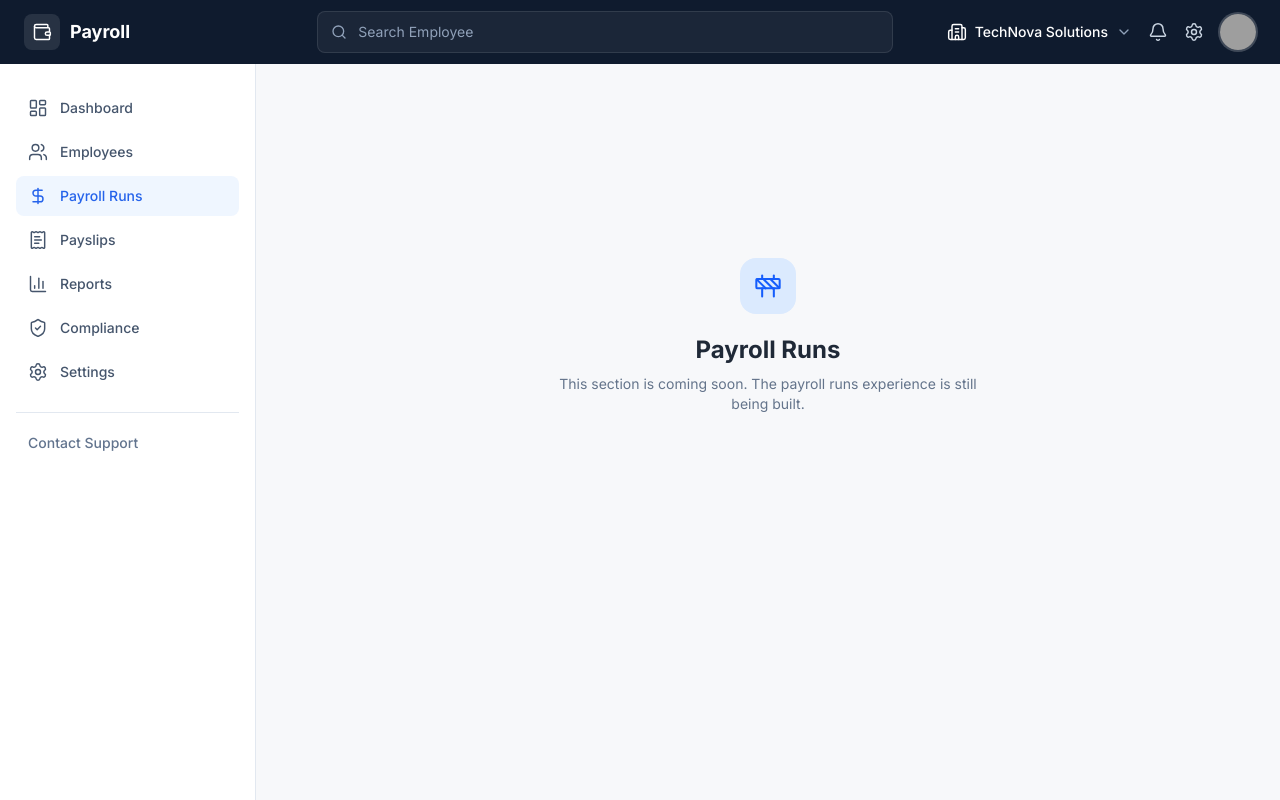
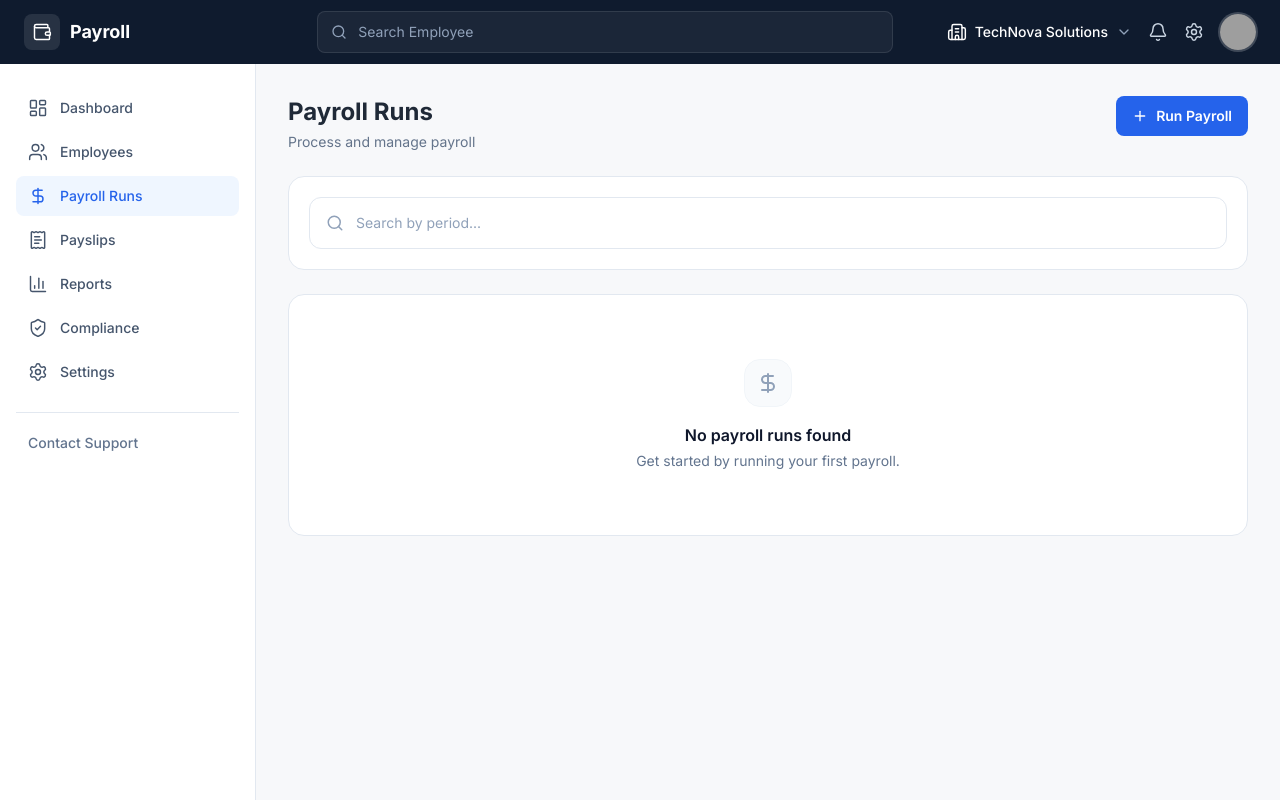
Before and after one commit to devstudiohq-org/payroll, a React (Vite) app in the folder apps/web/: page /payroll-runs in a window 1280 px wide. Built offline with nearby package versions, Linux system fonts and the light colour scheme; grey boxes are pictures that could not be loaded.

Commit message:
feat: add payroll runs management page and table components

```diff
--- /dev/null
+++ b/apps/web/src/components/PayrollRow.tsx
@@ -0,0 +1,55 @@
+import { PayrollRun } from '../types/payroll';
+import { Eye, MoreVertical } from 'lucide-react';
+
+interface Props {
+  payroll: PayrollRun;
+}
+
+export default function PayrollRow({ payroll }: Props) {
+  return (
+    <tr className="h-[72px] hover:bg-slate-50/50 transition-colors border-b border-slate-100">
+      <td className="px-8 py-3 text-sm font-semibold text-slate-900">
+        {payroll.id}
+      </td>
+      <td className="px-8 py-3 text-sm text-slate-600 font-medium">
+        {payroll.period}
+      </td>
+      <td className="px-8 py-3 text-sm text-slate-600 font-medium">
+        {payroll.employees}
+      </td>
+      <td className="px-8 py-3 text-sm text-slate-600 font-medium">
+        $
+        {payroll.totalNetPay.toLocaleString('en-US', {
+          minimumFractionDigits: 2,
+          maximumFractionDigits: 2,
+        })}
+      </td>
+      <td className="px-8 py-3">
+        <span
+          className={`inline-flex items-center px-2.5 py-1 rounded-full text-xs font-medium border ${
+            payroll.status === 'Completed'
+              ? 'bg-emerald-50 text-emerald-700 border-emerald-100'
+              : payroll.status === 'Processing'
+                ? 'bg-blue-50 text-blue-700 border-blue-100'
+                : 'bg-amber-50 text-amber-700 border-amber-100'
+          }`}
+        >
+          {payroll.status}
+        </span>
+      </td>
+      <td className="px-8 py-3 text-sm text-slate-600 font-medium">
+        {payroll.completed}
+      </td>
+      <td className="px-8 py-3 text-right">
+        <div className="flex justify-end gap-3">
+          <button className="p-1.5 hover:bg-slate-100 rounded-lg text-slate-400 hover:text-slate-600 transition-colors cursor-pointer">
+            <Eye size={18} />
+          </button>
+          <button className="p-1.5 hover:bg-slate-100 rounded-lg text-slate-400 hover:text-slate-600 transition-colors cursor-pointer">
+            <MoreVertical size={18} />
+          </button>
+        </div>
+      </td>
+    </tr>
+  );
+}
--- /dev/null
+++ b/apps/web/src/components/PayrollTable.tsx
@@ -0,0 +1,84 @@
+import PayrollRow from './PayrollRow';
+import { PayrollRun } from '../types/payroll';
+import { DollarSign } from 'lucide-react';
+
+interface Props {
+  runs: PayrollRun[];
+  totalRunsCount: number;
+  searchQuery: string;
+}
+
+export default function PayrollTable({ runs, totalRunsCount, searchQuery }: Props) {
+  if (runs.length === 0) {
+    return (
+      <div className="bg-white rounded-2xl border border-slate-200 overflow-hidden">
+        <div className="flex flex-col items-center justify-center py-16 px-4 text-center">
+          <div className="h-12 w-12 rounded-2xl bg-slate-50 flex items-center justify-center text-slate-400 mb-4 border border-slate-100">
+            <DollarSign size={24} />
+          </div>
+          <h3 className="text-base font-semibold text-slate-900">No payroll runs found</h3>
+          <p className="text-sm text-slate-500 mt-1 max-w-xs">
+            {searchQuery
+              ? 'Try adjusting your search query.'
+              : 'Get started by running your first payroll.'}
+          </p>
+        </div>
+      </div>
+    );
+  }
+
+  return (
+    <div className="bg-white rounded-2xl border border-slate-200 overflow-hidden">
+      <div className="overflow-x-auto">
+        <table className="w-full border-collapse text-left">
+          <thead>
+            <tr className="border-b border-slate-100 bg-[#FAFAFA] h-[60px]">
+              <th className="px-8 py-3 text-xs font-semibold text-slate-500 uppercase tracking-wider">
+                Run ID
+              </th>
+              <th className="px-8 py-3 text-xs font-semibold text-slate-500 uppercase tracking-wider">
+                Period
+              </th>
+              <th className="px-8 py-3 text-xs font-semibold text-slate-500 uppercase tracking-wider">
+                Employees
+              </th>
+              <th className="px-8 py-3 text-xs font-semibold text-slate-500 uppercase tracking-wider">
+                Total Net Pay
+              </th>
+              <th className="px-8 py-3 text-xs font-semibold text-slate-500 uppercase tracking-wider">
+                Status
+              </th>
+              <th className="px-8 py-3 text-xs font-semibold text-slate-500 uppercase tracking-wider">
+                Completed
+              </th>
+              <th className="px-8 py-3 text-xs font-semibold text-slate-500 uppercase tracking-wider text-right">
+                Actions
+              </th>
+            </tr>
+          </thead>
+          <tbody className="divide-y divide-slate-100">
+            {runs.map((payroll, index) => (
+              <PayrollRow key={index} payroll={payroll} />
+            ))}
+          </tbody>
+        </table>
+      </div>
+
+      {/* Footer */}
+      <div className="h-[70px] border-t border-slate-100 px-8 flex items-center justify-between">
+        <div className="text-sm text-slate-500 font-medium">
+          Showing {runs.length} of {totalRunsCount} payroll runs
+        </div>
+
+        <div className="flex gap-3">
+          <button className="h-[40px] px-4 rounded-xl border border-slate-200 text-sm font-semibold text-slate-600 hover:bg-slate-50 transition-colors cursor-pointer">
+            Previous
+          </button>
+          <button className="h-[40px] px-4 rounded-xl border border-slate-200 text-sm font-semibold text-slate-600 hover:bg-slate-50 transition-colors cursor-pointer">
+            Next
+          </button>
+        </div>
+      </div>
+    </div>
+  );
+}
--- /dev/null
+++ b/apps/web/src/data/payrollRuns.ts
@@ -0,0 +1,3 @@
+import { PayrollRun } from '../types/payroll';
+
+export const payrollRuns: PayrollRun[] = [];
--- /dev/null
+++ b/apps/web/src/pages/PayrollRuns.tsx
@@ -0,0 +1,56 @@
+import { useState } from 'react';
+import { Search, Plus } from 'lucide-react';
+import { payrollRuns } from '../data/payrollRuns';
+import PayrollTable from '../components/PayrollTable';
+
+export default function PayrollRuns() {
+  const [searchQuery, setSearchQuery] = useState('');
+
+  // Filter payroll runs based on search query
+  const filteredRuns = payrollRuns.filter((run) => {
+    const query = searchQuery.toLowerCase().trim();
+    return (
+      run.id.toLowerCase().includes(query) ||
+      run.period.toLowerCase().includes(query) ||
+      run.status.toLowerCase().includes(query)
+    );
+  });
+
+  return (
+    <div className="space-y-6">
+      {/* Header */}
+      <div className="flex flex-wrap items-start justify-between gap-4">
+        <div>
+          <h1 className="text-2xl font-bold text-ink">Payroll Runs</h1>
+          <p className="mt-1 text-sm text-muted">Process and manage payroll</p>
+        </div>
+
+        <button className="flex items-center gap-2 rounded-lg bg-brand px-4 py-2.5 text-sm font-semibold text-white hover:bg-blue-700 transition-colors cursor-pointer">
+          <Plus className="h-4 w-4" strokeWidth={2} />
+          Run Payroll
+        </button>
+      </div>
+
+      {/* Search Container */}
+      <div className="bg-white rounded-2xl border border-slate-200 p-5">
+        <div className="flex h-[52px] border border-slate-200 focus-within:border-brand focus-within:ring-1 focus-within:ring-brand rounded-xl flex items-center px-4 bg-white transition-all">
+          <Search size={18} className="text-slate-400 shrink-0" />
+          <input
+            type="text"
+            placeholder="Search by period..."
+            value={searchQuery}
+            onChange={(e) => setSearchQuery(e.target.value)}
+            className="ml-3 w-full bg-transparent border-none outline-none text-sm text-ink placeholder:text-slate-400"
+          />
+        </div>
+      </div>
+
+      {/* Table Section */}
+      <PayrollTable
+        runs={filteredRuns}
+        totalRunsCount={payrollRuns.length}
+        searchQuery={searchQuery}
+      />
+    </div>
+  );
+}
--- a/apps/web/src/router/index.tsx
+++ b/apps/web/src/router/index.tsx
@@ -3,6 +3,7 @@ import { createBrowserRouter } from 'react-router-dom';
 import { AppShell } from '../app/AppShell';
 import { DashboardPage } from '../pages/DashboardPage';
 import { PlaceholderPage } from '../pages/PlaceholderPage';
+import PayrollRuns from '../pages/PayrollRuns';
 
 export const router = createBrowserRouter([
   {
@@ -19,7 +20,7 @@ export const router = createBrowserRouter([
       },
       {
         path: 'payroll-runs',
-        element: <PlaceholderPage title="Payroll Runs" />,
+        element: <PayrollRuns />,
       },
       {
         path: 'payslips',
--- /dev/null
+++ b/apps/web/src/types/payroll.ts
@@ -0,0 +1,8 @@
+export interface PayrollRun {
+  id: string;
+  period: string;
+  employees: number;
+  totalNetPay: number;
+  status: 'Completed' | 'Pending' | 'Processing';
+  completed: string;
+}
```
Also changed, not shown: apps/web/src/components/PayrollHeader.tsx (added).
